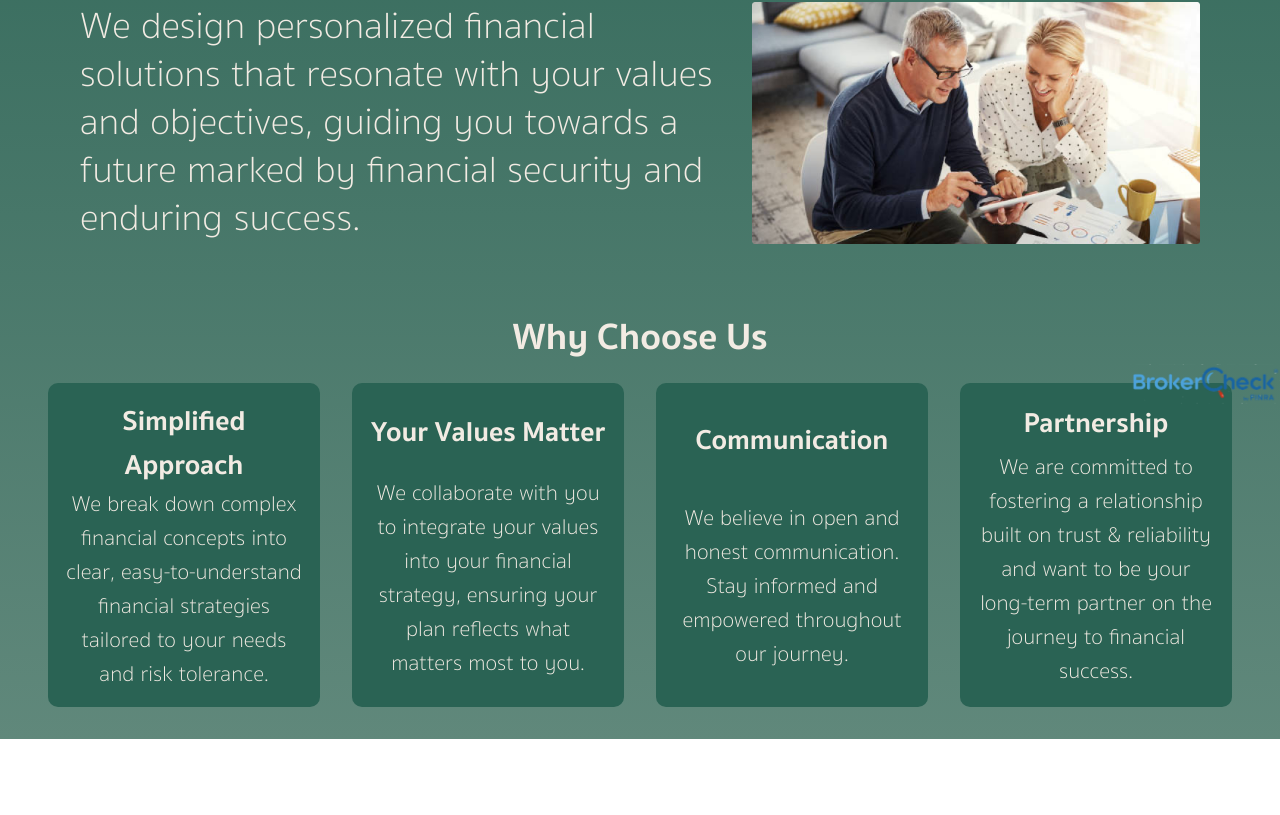
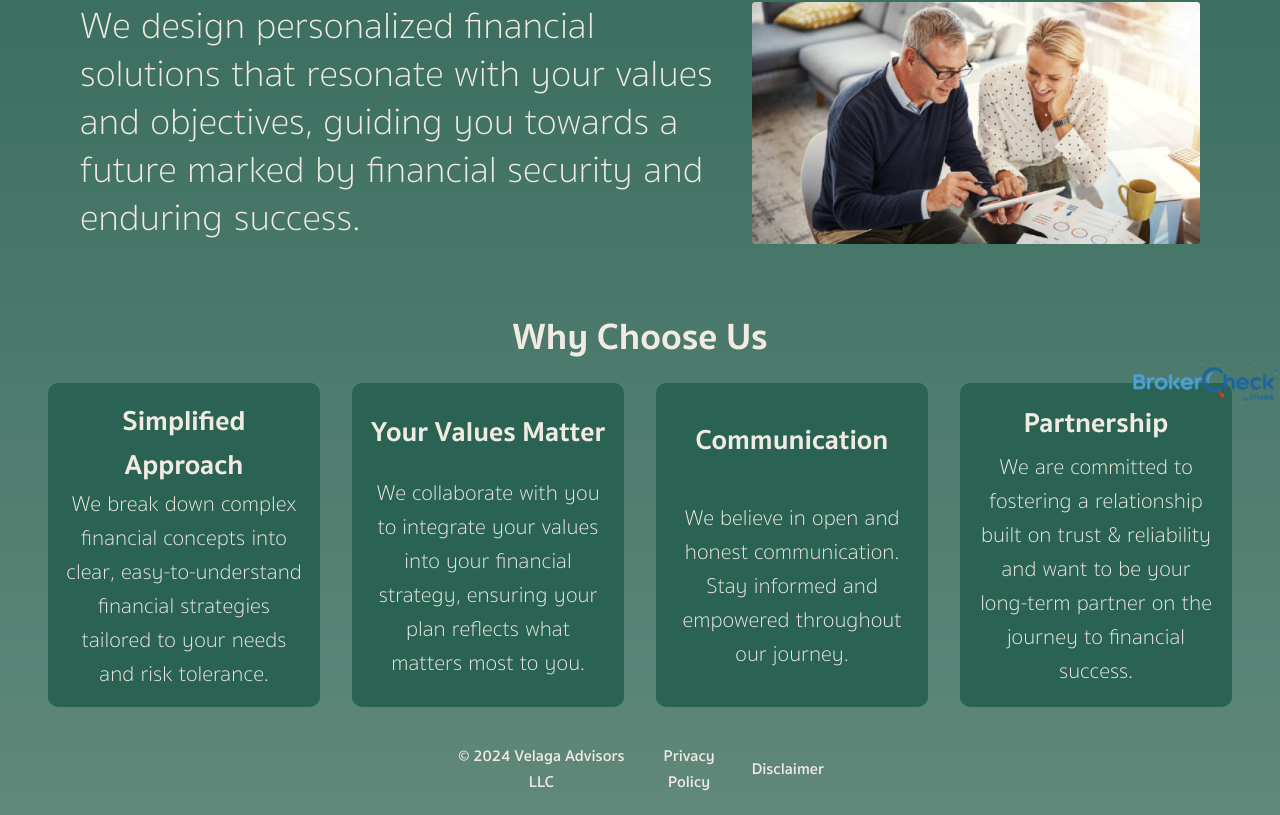
Before and after one commit to avelaga/velagaadvisors, a Next.js app: page / in a window 1280 px wide. Shown: the part 396-1211 px from the top of the page. Before the commit the page ends 1135 px from the top, so only its background shows below. Built offline with nearby package versions, Linux system fonts and the light colour scheme.

Commit message:
footer and disclaimer page done

```diff
--- /dev/null
+++ b/components/footer.js
@@ -0,0 +1,15 @@
+import Image from "next/image";
+import Link from 'next/link';
+import styles from "@/styles/Footer.module.css";
+// import privacyPolicy from '../public/privacyPolicy.pdf'
+
+export default function Footer() {
+    return (
+        <div className={styles.footer}>
+            <div>© 2024 Velaga Advisors LLC</div>
+            {/* <Link href={privacyPolicy} target="_blank" rel="noreferrer">Privacy Policy</Link> */}
+            <div className={styles.link}>Privacy Policy</div>
+            <Link href="/disclaimer" className={styles.link}>Disclaimer</Link>
+        </div>
+    )
+}
--- a/components/layout.js
+++ b/components/layout.js
@@ -1,5 +1,5 @@
 import Navbar from './navbar'
-// import Footer from './footer'
+import Footer from './footer'
 import localFont from 'next/font/local';
 
 const sukhumvitSet = localFont({
@@ -40,7 +40,7 @@ export default function Layout({ children }) {
       <main className='layout'>{children}</main>
       {/* <a target="_blank" href="http://www.adviserinfo.sec.gov/individual/summary/7833799" ><img className='finra' src="//www.finra.org/themes/custom/finra_bootstrap_sass/images/bc_badge_style_5.svg" /></a> */}
       <a href="http://www.adviserinfo.sec.gov/individual/summary/7833799" target="_blank"><img src='/finra.png' className='finra'/></a>
-      {/* <Footer /> */}
+      <Footer />
     </div>
   )
 }
--- /dev/null
+++ b/styles/Footer.module.css
@@ -0,0 +1,35 @@
+.footer {
+    text-align: center;
+    display: flex;
+    width: 30%;
+    margin: auto;
+    justify-content: space-around;
+    align-items: center;
+    padding-bottom: 1rem;
+    font-family: var(--font-sukhumvitSet);
+    animation-name: appear;
+    animation-duration: 1s;
+}
+
+@keyframes appear {
+    from {
+      opacity: 0;
+    }
+
+    to {
+      opacity: 1;
+    }
+  }
+
+  .link {
+    border-radius: 10px;
+    padding: .5rem;
+    padding-top: .25rem;
+    padding-bottom: .25rem;
+    transition: background 0.3s, color 0.3s;
+  }
+
+  .link:hover {
+    background: rgb(114, 145, 129);
+    color: var(--white)
+}
--- a/styles/Navbar.module.css
+++ b/styles/Navbar.module.css
@@ -31,7 +31,6 @@
 }
 
 .contact {
-    /* background-color: var(--green); */
     border: solid 1px var(--green);
     color: var(--green);
 }
```
Also changed, not shown: pages/disclaimer.js (added, +25 -0 lines), styles/Disclaimer.module.css (added, +32 -0 lines), 1 other file (tests, documents, lock files or other folders).
